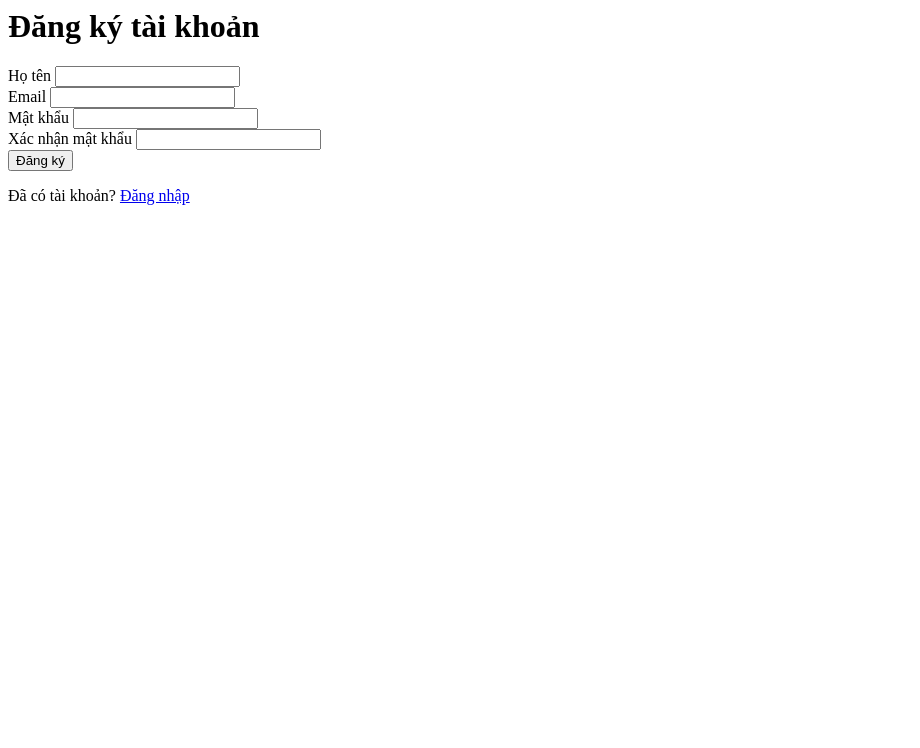
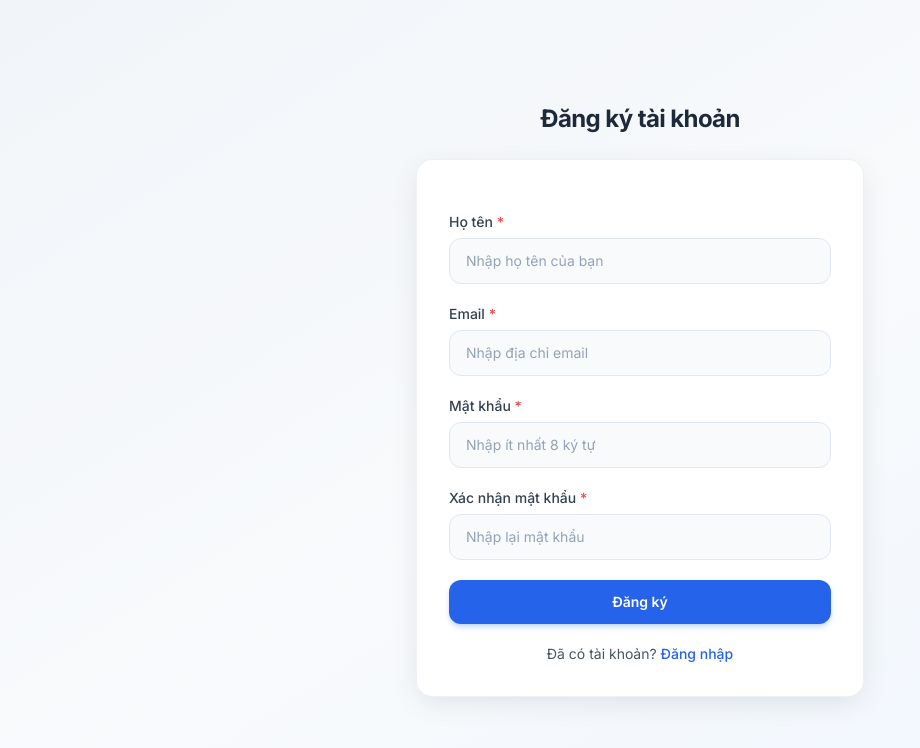
Before and after one commit to dinhtien08/computer-shop, a Laravel app: page /register in a window 1280 px wide. Shown: the top 748 px of the page, without its empty margins (0-920 px from the left). Run offline with Laravel 12, Linux system fonts and the light colour scheme; parts of the project's set-up code (start-up, migrations or seed data) failed here and were passed over; some libraries are stand-ins or nearby versions.

Commit message:
feat(auth): style login and registration forms and highlight invalid fields

```diff
--- a/app/Http/Controllers/AuthController.php
+++ b/app/Http/Controllers/AuthController.php
@@ -14,53 +14,81 @@ class AuthController extends Controller
     {
         return view('auth.login');
     }
+
     public function login(Request $request): RedirectResponse
     {
         $credentials = $request->validate([
-            'email' => ['required', 'email'],
+            'email' => ['bail', 'required', 'email'],
             'password' => ['required', 'string'],
+        ], [
+            'email.required' => 'Vui lòng nhập email.',
+            'email.email' => 'Email không đúng định dạng.',
+            'password.required' => 'Vui lòng nhập mật khẩu.',
+            'password.string' => 'Mật khẩu không hợp lệ.',
         ]);
+
         if (!Auth::attempt($credentials)) {
             return back()
-            ->withErrors(['email' => 'Email hoặc mật khẩu không đúng'])
-            ->onlyInput('email');
+                ->withErrors(['email' => 'Email hoặc mật khẩu không đúng.'])
+                ->onlyInput('email');
         }
+
         $request->session()->regenerate();
+
         if ($request->user()->role === 'admin') {
             return redirect()->route('admin.dashboard');
         }
+
         return redirect()->route('home');
     }
+
+    public function showRegister(): View
+    {
+        return view('auth.register');
+    }
+
+    public function register(Request $request): RedirectResponse
+    {
+        $validated = $request->validate([
+            'name' => ['bail', 'required', 'string', 'max:255'],
+            'email' => ['bail', 'required', 'email', 'max:255', 'unique:users,email'],
+            'password' => ['bail', 'required', 'string', 'min:8'],
+            'password_confirmation' => ['bail', 'required', 'same:password'],
+        ], [
+            'name.required' => 'Vui lòng nhập họ tên.',
+            'name.string' => 'Họ tên không hợp lệ.',
+            'name.max' => 'Họ tên tối đa 255 ký tự.',
+
+            'email.required' => 'Vui lòng nhập email.',
+            'email.email' => 'Email không đúng định dạng.',
+            'email.max' => 'Email tối đa 255 ký tự.',
+            'email.unique' => 'Email này đã được đăng ký.',
+
+            'password.required' => 'Vui lòng nhập mật khẩu.',
+            'password.string' => 'Mật khẩu không hợp lệ.',
+            'password.min' => 'Mật khẩu phải có ít nhất 8 ký tự.',
+
+            'password_confirmation.required' => 'Vui lòng nhập lại mật khẩu.',
+            'password_confirmation.same' => 'Mật khẩu xác nhận không khớp.',
+        ]);
+
+        User::create([
+            'name' => $validated['name'],
+            'email' => $validated['email'],
+            'password' => $validated['password'],
+        ]);
+
+        return redirect()->route('login')
+            ->with('success', 'Đăng ký thành công. Bạn có thể đăng nhập ngay.');
+    }
+
     public function logout(Request $request): RedirectResponse
     {
         Auth::logout();
+
         $request->session()->invalidate();
         $request->session()->regenerateToken();
 
         return redirect()->route('login');
     }
-    public function showRegister(): View
-    {
-        return view('auth.register');
-    }
-    public function register(Request $request): RedirectResponse
-    {
-        $validated = $request->validate([
-            'name' => ['required', 'string', 'max:255'],
-            'email' => ['required', 'email', 'max:255', 'unique:users,email'],
-            'password' => ['required', 'string', 'min:8','confirmed'],
-        ], [
-        'name.required' => 'Vui lòng nhập họ tên.',
-        'email.required' => 'Vui lòng nhập email.',
-        'email.email' => 'Email không đúng định dạng.',
-        'email.unique' => 'Email này đã được đăng ký.',
-        'password.required' => 'Vui lòng nhập mật khẩu.',
-        'password.min' => 'Mật khẩu phải có ít nhất 8 ký tự.',
-        'password.confirmed' => 'Mật khẩu xác nhận không khớp.',
-        ]);
-        User::create($validated);
-        return redirect()
-        ->route('login')
-        ->with('success', 'Đăng ký thành công. Bạn có thể đăng nhập ngay');
-    }
 }
--- a/resources/views/auth/register.blade.php
+++ b/resources/views/auth/register.blade.php
@@ -1,45 +1,54 @@
-<h1>Đăng ký tài khoản</h1>
+@extends('layouts.auth')
 
-<form method="POST" action="{{ route('register.submit') }}" novalidate>
-    @csrf
+@section('title', 'Đăng ký tài khoản')
 
-    <div>
-        <label for="name">Họ tên</label>
-        <input id="name" type="text" name="name"
-               value="{{ old('name') }}" autocomplete="name" required>
+@section('content')
+    <form
+        method="POST"
+        action="{{ route('register.submit') }}"
+        class="space-y-5"
+        novalidate
+    >
+        @csrf
 
-        @error('name')
-            <p>{{ $message }}</p>
-        @enderror
-    </div>
+        <x-auth-input
+            name="name"
+            label="Họ tên"
+            placeholder="Nhập họ tên của bạn"
+            autocomplete="name"
+        />
 
-    <div>
-        <label for="email">Email</label>
-        <input id="email" type="email" name="email"
-               value="{{ old('email') }}" autocomplete="email" required>
+        <x-auth-input
+            name="email"
+            label="Email"
+            type="email"
+            placeholder="Nhập địa chỉ email"
+            autocomplete="email"
+        />
 
-        @error('email')
-            <p>{{ $message }}</p>
-        @enderror
-    </div>
+        <x-auth-input
+            name="password"
+            label="Mật khẩu"
+            type="password"
+            placeholder="Nhập ít nhất 8 ký tự"
+            autocomplete="new-password"
+        />
 
-    <div>
-        <label for="password">Mật khẩu</label>
-        <input id="password" type="password" name="password"
-               autocomplete="new-password" required>
+        <x-auth-input
+            name="password_confirmation"
+            label="Xác nhận mật khẩu"
+            type="password"
+            placeholder="Nhập lại mật khẩu"
+            autocomplete="new-password"
+        />
 
-        @error('password')
-            <p>{{ $message }}</p>
-        @enderror
-    </div>
+        <button type="submit" class="auth-button">
+            Đăng ký
+        </button>
 
-    <div>
-        <label for="password_confirmation">Xác nhận mật khẩu</label>
-        <input id="password_confirmation" type="password"
-               name="password_confirmation" autocomplete="new-password" required>
-    </div>
-
-    <button type="submit">Đăng ký</button>
-</form>
-
-<p>Đã có tài khoản? <a href="{{ route('login') }}">Đăng nhập</a></p>
+        <p class="text-center text-sm text-slate-600">
+            Đã có tài khoản?
+            <a href="{{ route('login') }}" class="auth-link">Đăng nhập</a>
+        </p>
+    </form>
+@endsection
--- /dev/null
+++ b/resources/views/components/auth-input.blade.php
@@ -0,0 +1,37 @@
+@props([
+    'name',
+    'label',
+    'type' => 'text',
+    'placeholder' => '',
+    'autocomplete' => 'off',
+])
+
+<div>
+    <label for="{{ $name }}" class="auth-label">
+        {{ $label }}
+        <span class="text-red-500" aria-hidden="true">*</span>
+    </label>
+
+    <input
+        id="{{ $name }}"
+        name="{{ $name }}"
+        type="{{ $type }}"
+        class="auth-input"
+        placeholder="{{ $placeholder }}"
+        autocomplete="{{ $autocomplete }}"
+        required
+        @if ($type !== 'password')
+            value="{{ old($name) }}"
+        @endif
+        @error($name)
+            aria-invalid="true"
+            aria-describedby="{{ $name }}-error"
+        @enderror
+    >
+
+    @error($name)
+        <p id="{{ $name }}-error" class="auth-error">
+            {{ $message }}
+        </p>
+    @enderror
+</div>
--- /dev/null
+++ b/resources/views/layouts/auth.blade.php
@@ -0,0 +1,84 @@
+<!doctype html>
+<html lang="vi" class="antialiased">
+<head>
+    <meta charset="UTF-8">
+    <meta name="viewport" content="width=device-width, initial-scale=1.0">
+
+    <title>@yield('title') | Computer Shop</title>
+
+    <link rel="preconnect" href="https://fonts.googleapis.com">
+    <link rel="preconnect" href="https://fonts.gstatic.com" crossorigin>
+    <link
+        href="https://fonts.googleapis.com/css2?family=Inter:wght@400;500;600;700&display=swap"
+        rel="stylesheet"
+    >
+
+    <script src="https://cdn.tailwindcss.com"></script>
+
+    <script>
+        tailwind.config = {
+            theme: {
+                extend: {
+                    fontFamily: {
+                        sans: ['Inter', 'sans-serif'],
+                    },
+                },
+            },
+        };
+    </script>
+
+    <style type="text/tailwindcss">
+        @layer components {
+            .auth-label {
+                @apply mb-1.5 block text-sm font-medium text-slate-700;
+            }
+
+            .auth-input {
+                @apply w-full rounded-xl border border-slate-200 bg-slate-50
+                       px-4 py-3 text-sm text-slate-800 outline-none transition
+                       placeholder:text-slate-400
+                       focus:border-blue-500 focus:bg-white
+                       focus:ring-4 focus:ring-blue-500/10;
+            }
+
+            .auth-input[aria-invalid="true"] {
+                @apply border-red-500 bg-red-50
+                       focus:border-red-600 focus:bg-red-50
+                       focus:ring-red-500/10;
+            }
+
+            .auth-error {
+                @apply mt-1.5 text-sm font-medium text-red-700;
+            }
+
+            .auth-button {
+                @apply w-full rounded-xl bg-blue-600 px-4 py-3
+                       text-sm font-semibold text-white shadow-md shadow-blue-500/25
+                       transition hover:bg-blue-700
+                       focus-visible:outline focus-visible:outline-2
+                       focus-visible:outline-offset-2 focus-visible:outline-blue-600;
+            }
+
+            .auth-link {
+                @apply font-medium text-blue-600 hover:text-blue-700 hover:underline;
+            }
+        }
+    </style>
+</head>
+
+<body class="flex min-h-screen items-center justify-center bg-gradient-to-br
+             from-slate-100 via-slate-50 to-blue-50 px-4 py-10 font-sans text-slate-800">
+
+    <main class="w-full max-w-md">
+        <h1 class="mb-6 text-center text-2xl font-bold tracking-tight">
+            @yield('title')
+        </h1>
+
+        <div class="rounded-2xl border border-slate-200/60 bg-white p-6
+                    shadow-[0_8px_30px_-4px_rgba(0,0,0,0.1)] sm:p-8">
+            @yield('content')
+        </div>
+    </main>
+
+</body>
+</html>
```
Also changed, not shown: resources/views/auth/login.blade.php (+43 -35 lines).
